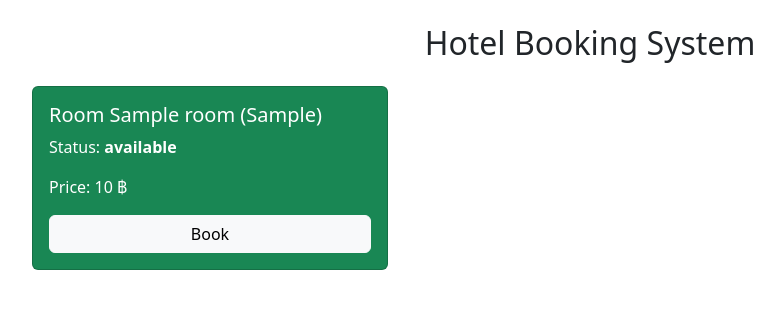
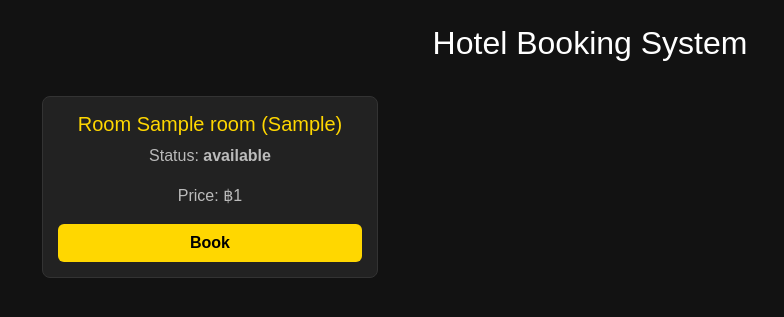
Before and after one commit to MatchaPL/hotel, a Flask app: template templates/index.html in a window 1280 px wide. Shown: the top 317 px of the page, without its empty margins (50-834 px from the left). Run offline with Flask 3, Linux system fonts and the light colour scheme; the template is opened without the code that fills it: most values are stand-ins (such as "Sample title", 1, 10 or a date in 2020).

Commit message:
Updated index

```diff
--- a/templates/index.html
+++ b/templates/index.html
@@ -4,29 +4,116 @@
     <meta charset="UTF-8">
     <meta name="viewport" content="width=device-width, initial-scale=1.0">
     <title>Hotel Booking System</title>
-    <link rel="stylesheet" href="https://cdn.jsdelivr.net/npm/bootstrap@5.3.0/dist/css/bootstrap.min.css">
+    <link href="https://cdn.jsdelivr.net/npm/bootstrap@5.3.0/dist/css/bootstrap.min.css" rel="stylesheet">
+    <style>
+        body {
+            background-color: #121212;
+            color: white;
+            font-family: Arial, sans-serif;
+        }
+        .container {
+            margin-top: 20px;
+        }
+        .room-card {
+            background-color: #222;
+            border: 1px solid #333;
+            border-radius: 8px;
+            padding: 15px;
+            margin: 10px;
+            text-align: center;
+        }
+        .room-card h5 {
+            color: #FFD700;
+        }
+        .room-card p {
+            color: #bbb;
+        }
+        .btn-book {
+            background-color: #FFD700;
+            color: black;
+            font-weight: bold;
+        }
+        .btn-cancel {
+            background-color: #DC3545;
+            color: white;
+        }
+        .btn-dark {
+            background-color: #444;
+            border: none;
+        }
+        .modal-content {
+            background-color: #222;
+            color: white;
+        }
+        .modal-header {
+            border-bottom: 1px solid #333;
+        }
+        .modal-footer {
+            border-top: 1px solid #333;
+        }
+    </style>
 </head>
-<body class="container mt-4">
-    <h2 class="text-center mb-4">Hotel Booking System</h2>
+<body>
+
+    <div class="container">
+        <h2 class="text-center my-4">Hotel Booking System</h2>
+
         <div class="row">
             {% for room in rooms %}
-        <div class="col-md-4 mb-3">
-            <div class="card p-3 bg-{{ 'success' if room.status == 'available' else 'danger' }} text-white">
-                <h5>Room {{ room.room }} ({{ room.room_type }})</h5>
+            <div class="col-md-4">
+                <div class="room-card {% if room.status == 'booked' %}bg-danger{% endif %}">
+                    <h5>Room {{ room.room }} ({{ room.room_type or "None" }})</h5>
                     <p>Status: <strong>{{ room.status }}</strong></p>
-                <p>Price: {{ room.room_price }} ฿</p>
+                    <p>Price: ฿{{ room.total_price or "None" }}</p>
+
                     {% if room.status == 'available' %}
-                    <button class="btn btn-light" onclick="openBookingForm({{ room.room }})">Book</button>
+                        <button class="btn btn-book w-100" onclick="openBookingForm({{ room.room }})">Book</button>
                     {% else %}
                         <p>Customer: {{ room.customer }}</p>
-                    <p>Phone: {{ room.phone_number }}</p>
                         <p>Check-in: {{ room.checkin_date }}</p>
                         <p>Check-out: {{ room.checkout_date }}</p>
-                    <button class="btn btn-warning" onclick="cancelBooking({{ room.room }})">Cancel</button>
+                        <button class="btn btn-cancel w-100" onclick="cancelBooking({{ room.room }})">Cancel</button>
                     {% endif %}
                 </div>
             </div>
             {% endfor %}
+        </div>
+    </div>
+
+    <!-- Modal Form -->
+    <div class="modal fade" id="bookingForm" tabindex="-1">
+        <div class="modal-dialog">
+            <div class="modal-content">
+                <div class="modal-header">
+                    <h5>Book Room</h5>
+                    <button type="button" class="btn-close btn-dark" data-bs-dismiss="modal"></button>
+                </div>
+                <form id="bookingFormSubmit">
+                    <div class="modal-body">
+                        <input type="hidden" id="roomNumber" name="room">
+                        <label>Customer Name</label>
+                        <input type="text" class="form-control" name="customer" required>
+                        <label>Phone Number</label>
+                        <input type="text" class="form-control" name="phone" required>
+                        <label>Booking Channel</label>
+                        <input type="text" class="form-control" name="channel">
+                        <label>Check-in Date</label>
+                        <input type="date" class="form-control" name="checkin" required>
+                        <label>Check-out Date</label>
+                        <input type="date" class="form-control" name="checkout" required>
+                        <label>Payment Method</label>
+                        <select class="form-control" name="payment">
+                            <option value="Credit Card">Credit Card</option>
+                            <option value="Bank Transfer">Bank Transfer</option>
+                            <option value="Cash">Cash</option>
+                        </select>
+                    </div>
+                    <div class="modal-footer">
+                        <button type="submit" class="btn btn-book">Confirm Booking</button>
+                    </div>
+                </form>
+            </div>
+        </div>
     </div>
 
     <script>
@@ -39,7 +126,6 @@
             fetch(`/cancel/${room}`, { method: 'POST' })
                 .then(response => response.json())
                 .then(data => {
-                    console.log(data);
                     alert(data.message);
                     location.reload();
                 });
@@ -48,17 +134,15 @@
         document.getElementById('bookingFormSubmit').addEventListener('submit', function(event) {
             event.preventDefault();
             const formData = new FormData(this);
-            console.log("Submitting booking:", Object.fromEntries(formData.entries()));
-
             fetch('/book', { method: 'POST', body: formData })
                 .then(response => response.json())
                 .then(data => {
-                    console.log(data);
                     alert(data.message);
                     location.reload();
                 });
         });
     </script>
 
+    <script src="https://cdn.jsdelivr.net/npm/bootstrap@5.3.0/dist/js/bootstrap.bundle.min.js"></script>
 </body>
 </html>
```
Lines whose indentation alone changed are shown as unchanged.
